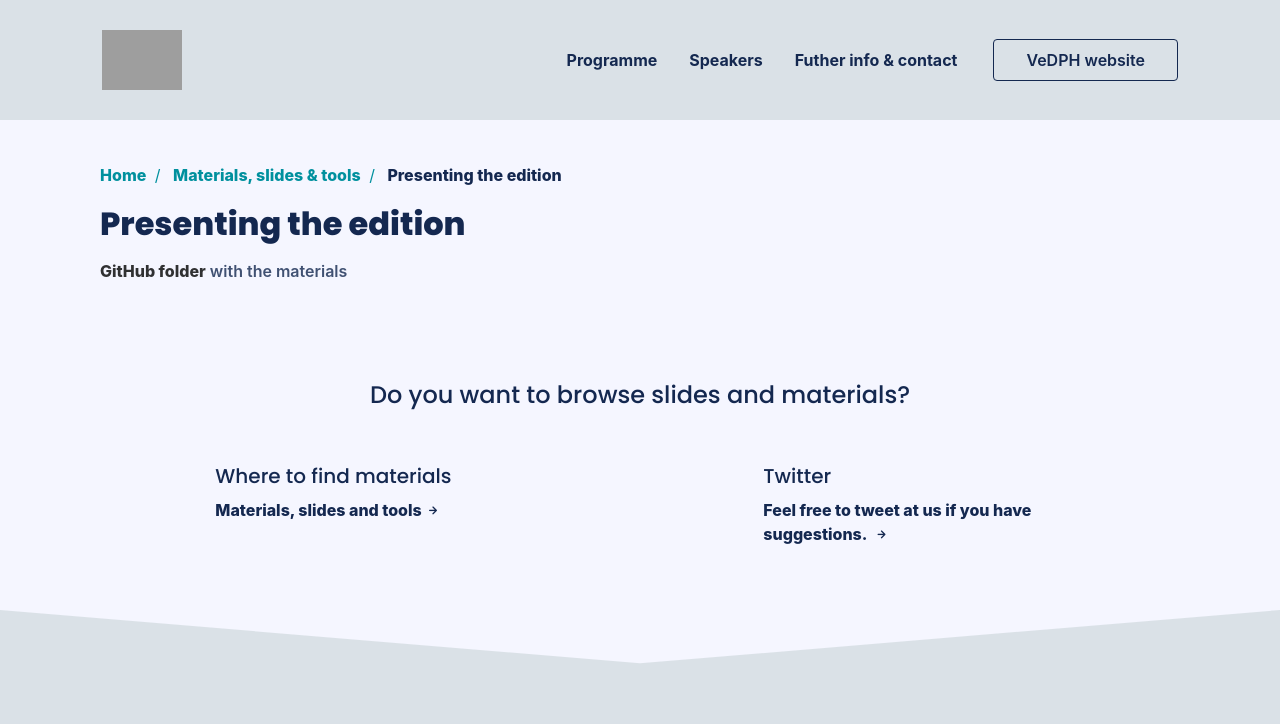
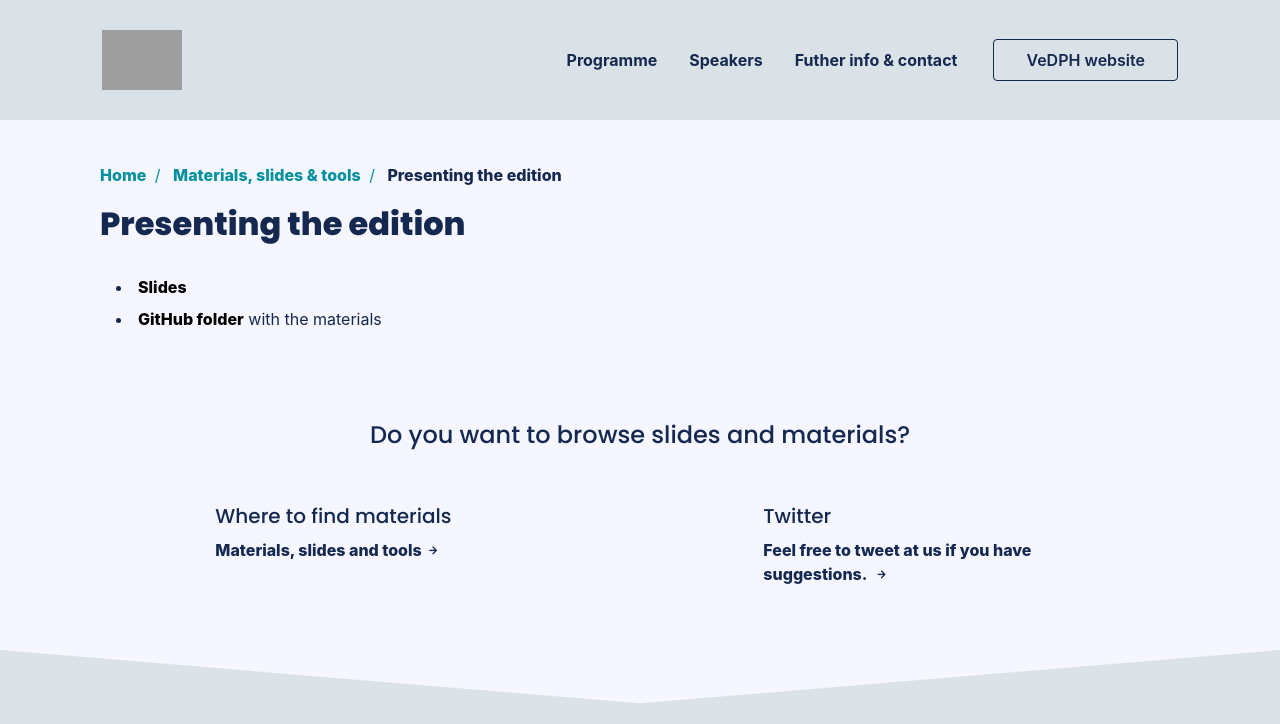
Before and after one commit to vedph/summercamp, a Jekyll site: the page built from materials/visualisation/index.html, in a window 1280 px wide, cut to the strip 0-724 px from the top of the page. Built offline with Jekyll 4.4.1, drawn with Linux system fonts in a browser that asks for light colours; nearby versions of some CDN libraries; some web fonts are replaced; grey boxes are pictures that could not be loaded.

Commit message:
Add link to slides

```diff
--- a/materials/visualisation/index.html
+++ b/materials/visualisation/index.html
@@ -5,7 +5,9 @@ category: materials
 subcategory: materials strand1
 date: 2020-07-10 11:00:00
 ---
-
-<p>
-<a href="https://github.com/vedph/event_materials/tree/master/2020_summer_camp/strand_1_text/visualisation">GitHub folder</a> with the materials
-</p>
+<ul>
+    <li><a href="Xslt.pptx">Slides</a></li>
+    <li>
+        <a href="https://github.com/vedph/event_materials/tree/master/2020_summer_camp/strand_1_text/visualisation">GitHub folder</a> with the materials
+    </li>
+</ul>
```
